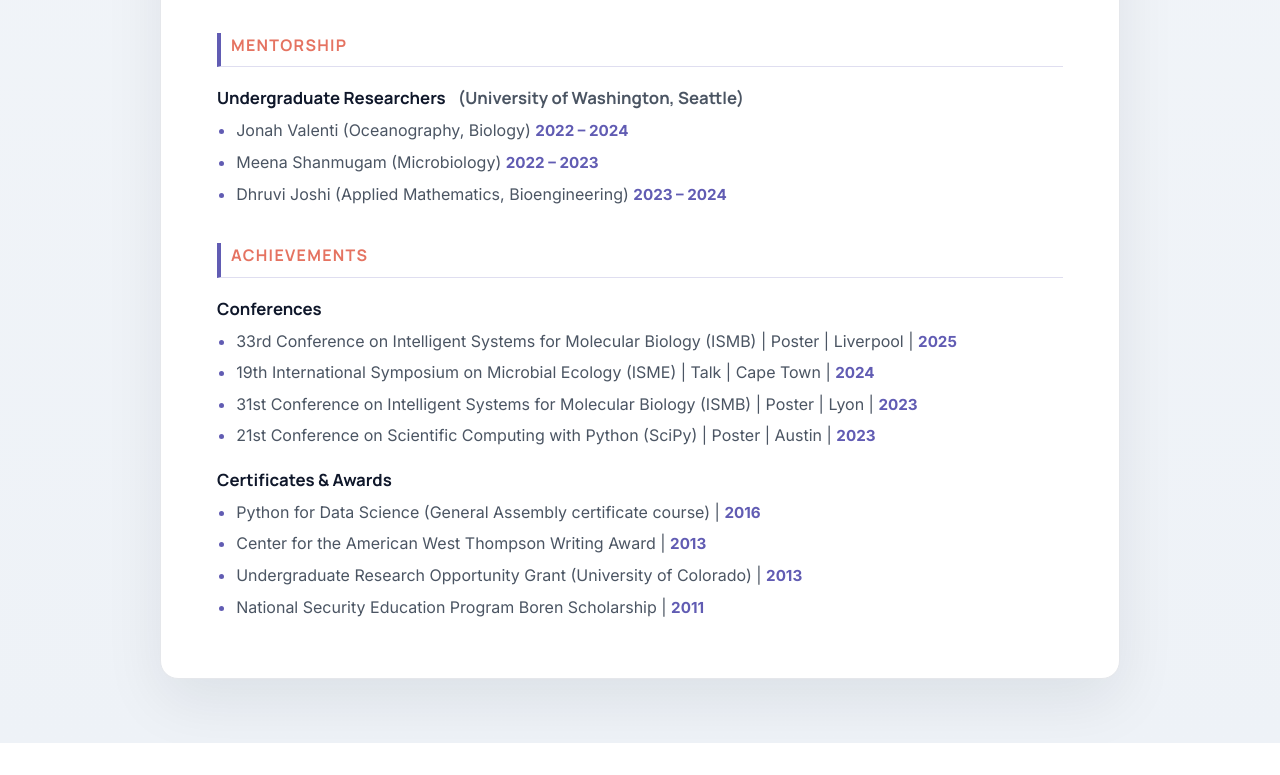
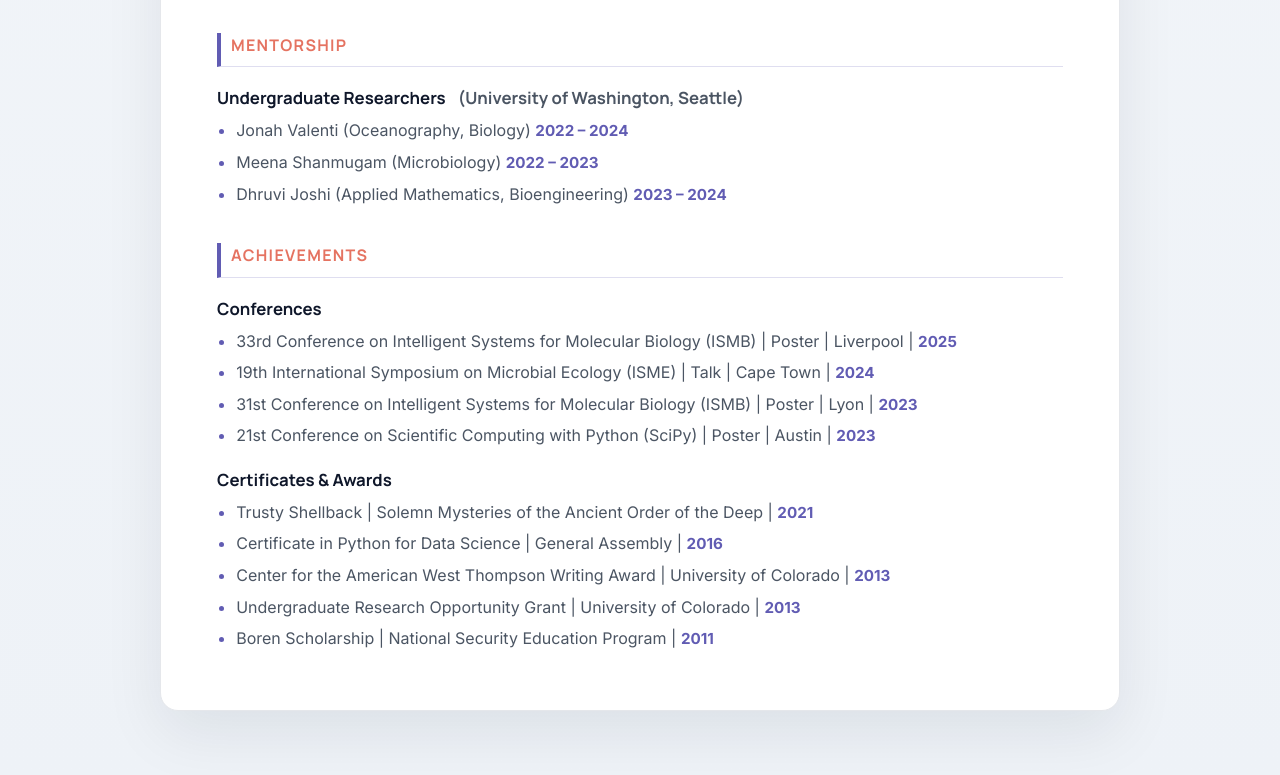
Before and after one commit to blasks/blasks.github.io, a plain HTML site: page cv/cv.html in a window 1280 px wide. Shown: the part 2622-3397 px from the top of the page. Before the commit the page ends 3365 px from the top, so only its background shows below. Drawn offline with Linux system fonts and the light colour scheme.

Commit message:
Updated awards section

```diff
--- a/cv/cv.html
+++ b/cv/cv.html
@@ -214,14 +214,16 @@ Researchers <location> (University of Washington, Seattle)
 </ul>
 <h3 id="certificates-awards">Certificates &amp; Awards</h3>
 <ul>
-<li>Python for Data Science (General Assembly certificate course) |
-<time> 2016 </time></li>
-<li>Center for the American West Thompson Writing Award | <time> 2013
-</time></li>
-<li>Undergraduate Research Opportunity Grant (University of Colorado) |
+<li>Trusty Shellback | Solemn Mysteries of the Ancient Order of the Deep
+| <time> 2021 </time></li>
+<li>Certificate in Python for Data Science | General Assembly | <time>
+2016 </time></li>
+<li>Center for the American West Thompson Writing Award | University of
+Colorado | <time> 2013 </time></li>
+<li>Undergraduate Research Opportunity Grant | University of Colorado |
 <time> 2013 </time></li>
-<li>National Security Education Program Boren Scholarship | <time> 2011
-</time></li>
+<li>Boren Scholarship | National Security Education Program | <time>
+2011 </time></li>
 </ul>
 </main>
 </body>
```
Also changed, not shown: 2 other files.
